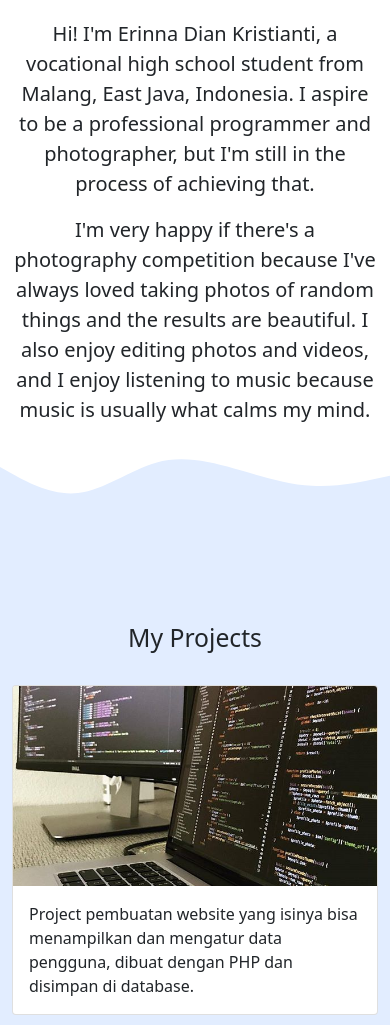
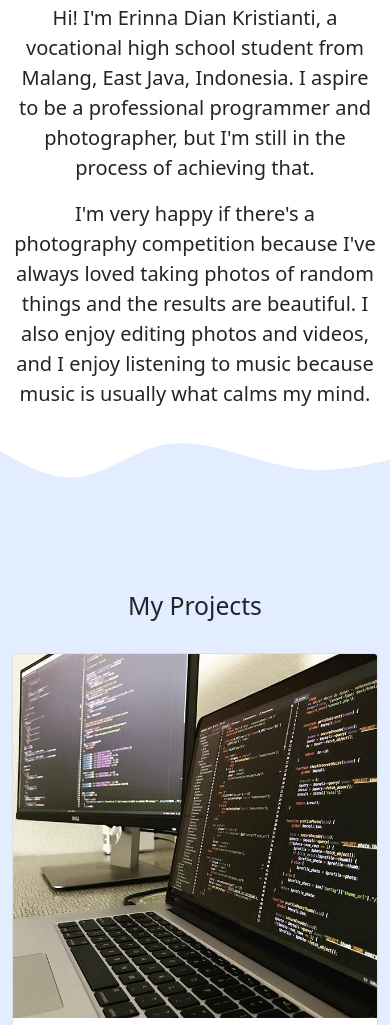
Before and after one commit to erinaa2e/erinaa2e.github.io, a plain HTML site: page index.html in a window 390 px wide. Shown: the part 975-2000 px from the top of the page. Drawn offline with nearby package versions, Linux system fonts and the light colour scheme; files whose address does not match are found by name.

Commit message:
Add files via upload

```diff
--- a/style.css
+++ b/style.css
@@ -16,7 +16,7 @@
 }
 
 section {
-  padding-top: 6rem;
+  padding-top: 5rem;
 }
 
 @media (max-width: 576px) {
@@ -27,11 +27,4 @@ section {
   .navbar {
     background-color: black !important;
   }
-
-  .card-img-top.img-project {
-    width: 100%;
-    height: 200px;
-    object-fit: cover;
-    object-position: center;
-  }
 }
```
